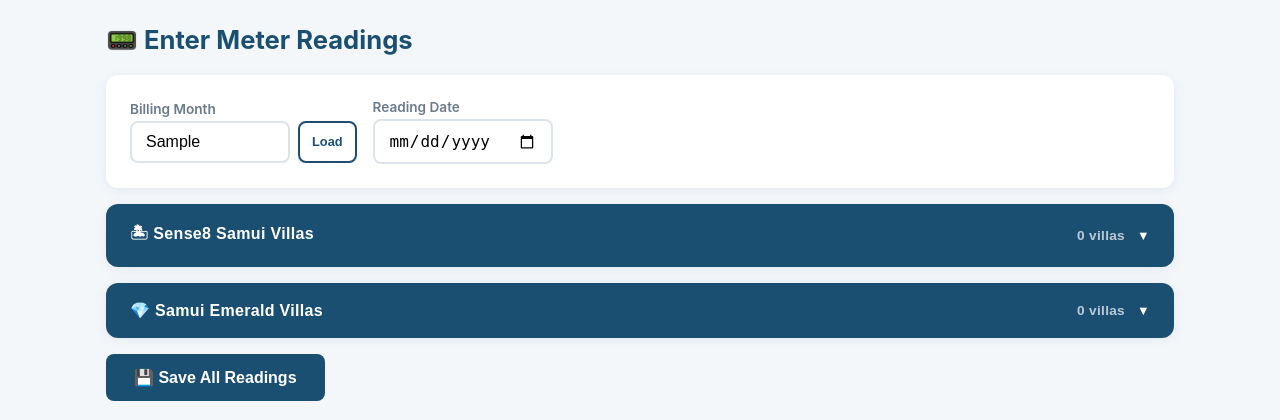
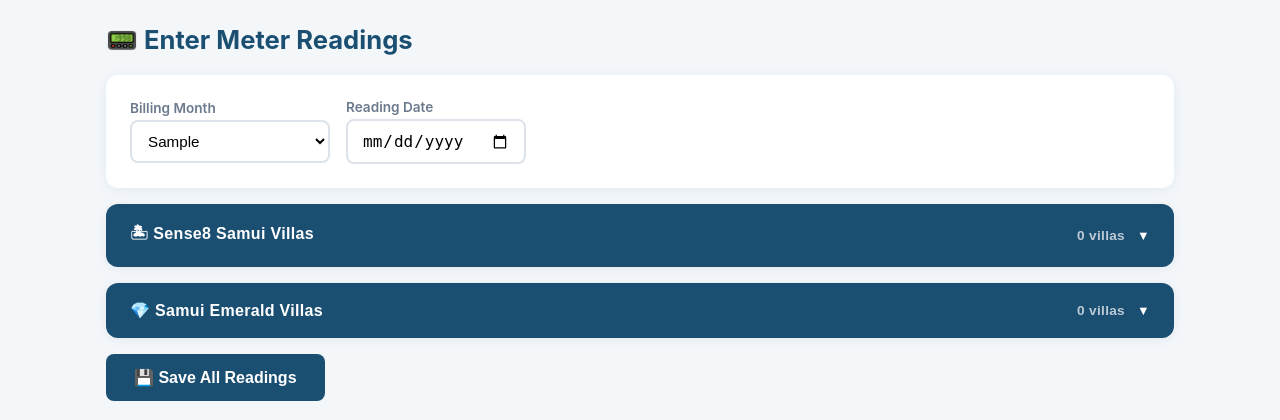
Before and after one commit to Nicky013/Emerald-Sensi8, a Flask app: template templates/readings.html in a window 1280 px wide. Shown: the part 54-474 px from the top of the page. Run offline with Flask 3, Linux system fonts and the light colour scheme; the template is opened without the code that fills it: most values are stand-ins (such as "Sample title", 1, 10 or a date in 2020); parts of the project's set-up code (start-up, migrations or seed data) failed here and were passed over; some libraries are stand-ins or nearby versions.

Commit message:
Replace free-text billing month field with a dropdown on Readings page

```diff
--- a/app.py
+++ b/app.py
@@ -226,6 +226,11 @@ def readings():
         return redirect(url_for('readings') + f'?month={billing_month}')
 
     # GET — load villas and any existing readings for selected month
+    month_rows = c.execute('SELECT DISTINCT billing_month FROM readings').fetchall()
+    existing_months = {r['billing_month'] for r in month_rows if r['billing_month'] != '_baseline'}
+    existing_months.add(datetime.now().strftime('%B %Y'))
+    available_months = sorted(existing_months, key=lambda m: datetime.strptime(m, '%B %Y'), reverse=True)
+
     selected_month = request.args.get('month', datetime.now().strftime('%B %Y'))
     villas = c.execute('SELECT * FROM villas WHERE active=1 ORDER BY id').fetchall()
 
@@ -247,7 +252,7 @@ def readings():
 
     conn.close()
     today_str = date.today().strftime('%Y-%m-%d')
-    return render_template('readings.html', villa_data=villa_data, selected_month=selected_month, today=today_str)
+    return render_template('readings.html', villa_data=villa_data, selected_month=selected_month, today=today_str, available_months=available_months)
 
 
 @app.route('/generate_invoices', methods=['POST'])
--- a/templates/readings.html
+++ b/templates/readings.html
@@ -9,10 +9,11 @@
     <div style="display:flex;align-items:center;gap:16px;flex-wrap:wrap;">
       <div>
         <label style="font-size:0.85rem;font-weight:600;color:var(--muted);display:block;margin-bottom:4px;">Billing Month</label>
-        <div style="display:flex;gap:8px;">
-          <input type="text" id="monthInput" value="{{ selected_month }}" style="width:160px;">
-          <button onclick="loadMonth()" class="btn btn-outline btn-sm">Load</button>
-        </div>
+        <select id="monthInput" onchange="loadMonth()" style="width:200px;padding:10px 12px;font-size:0.95rem;">
+          {% for m in available_months %}
+          <option value="{{ m }}" {% if m == selected_month %}selected{% endif %}>{{ m }}</option>
+          {% endfor %}
+        </select>
       </div>
       <div>
         <label style="font-size:0.85rem;font-weight:600;color:var(--muted);display:block;margin-bottom:4px;">Reading Date</label>
```
